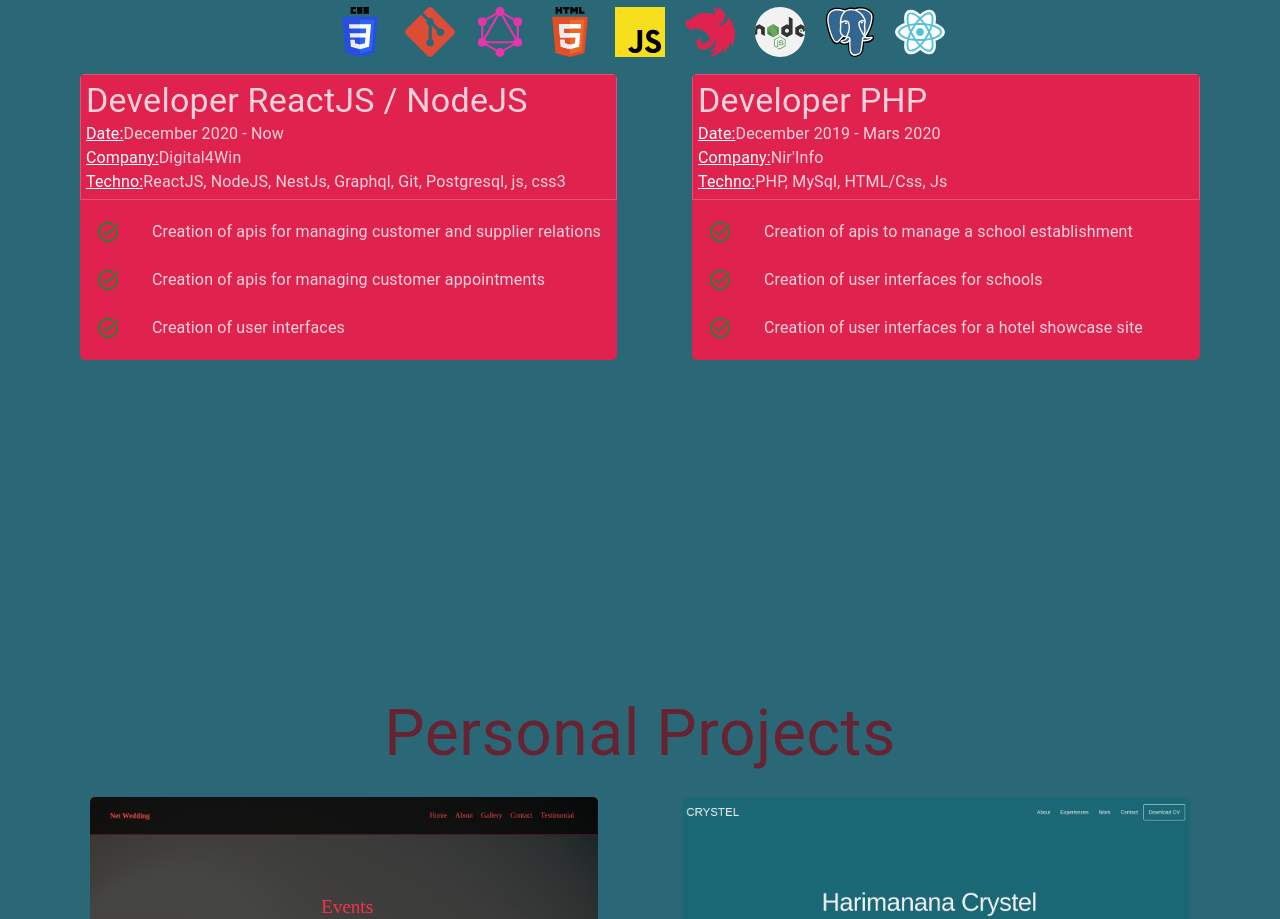
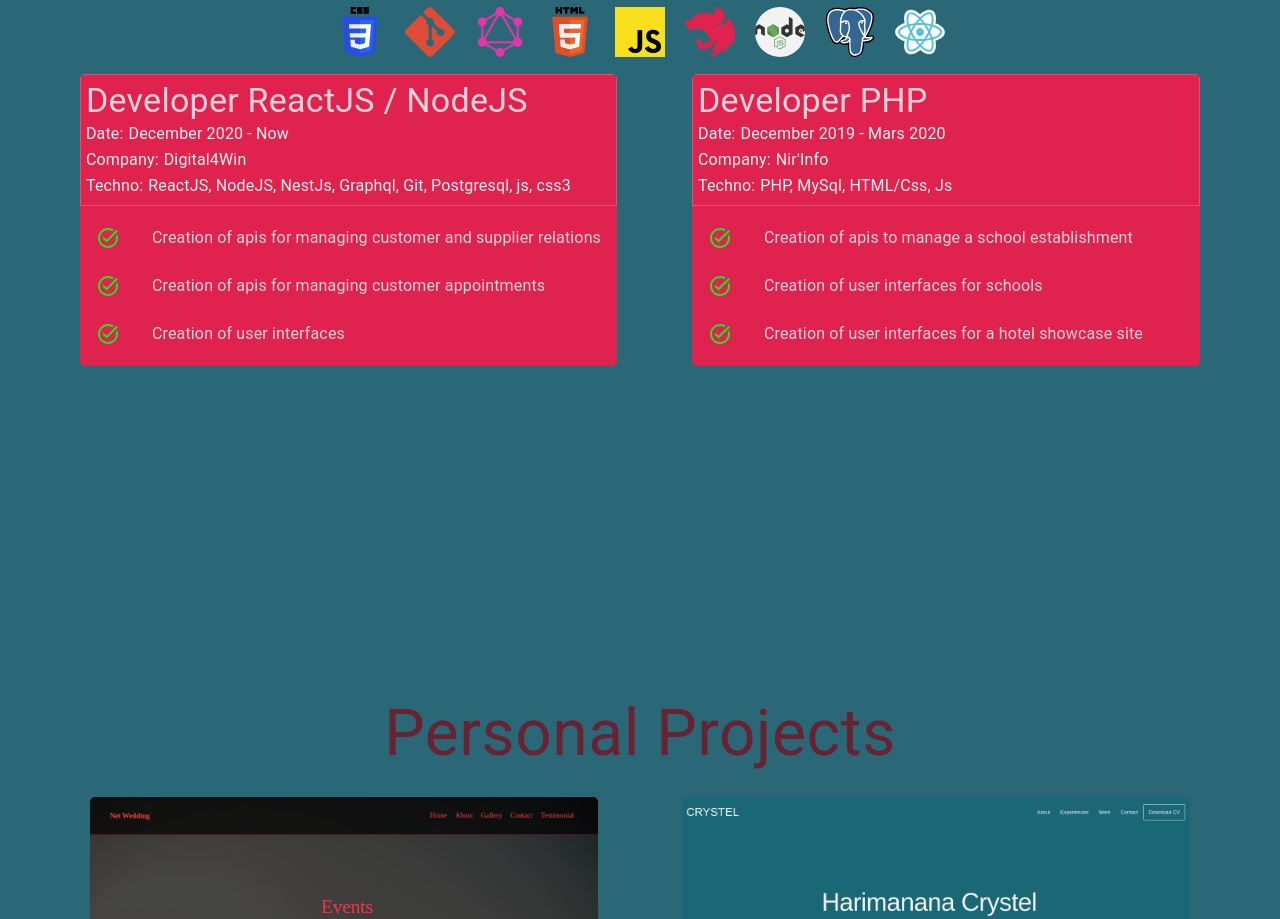
Before and after one commit to crystel1996/crystel.dev, a React (Create React App) app: page / in a window 1280 px wide. Shown: the part 1760-2679 px from the top of the page. Built offline with nearby package versions, Linux system fonts and the light colour scheme.

Commit message:
fix typography experiences

```diff
--- a/src/Components/Experiences/Exeperiences.tsx
+++ b/src/Components/Experiences/Exeperiences.tsx
@@ -31,27 +31,27 @@ export const Experience: FC<ExperienceComponentInterface> = () => {
             <Box className={classes.experiencesItem}>
                 <Box className={classes.experiencesTitle}>
                     <Typography variant="h4">Developer ReactJS / NodeJS</Typography>
-                    <Typography display="flex"><Typography className={classes.experiencesLibelle}>Date:</Typography> December 2020 - Now</Typography>
-                    <Typography display="flex"><Typography className={classes.experiencesLibelle}>Company:</Typography> Digital4Win</Typography>
-                    <Typography display="flex"><Typography className={classes.experiencesLibelle}>Techno:</Typography> ReactJS, NodeJS, NestJs, Graphql, Git, Postgresql, js, css3</Typography>
+                    <Typography className={classes.experiencesLibelle}>Date:<Typography component="span">December 2020 - Now</Typography></Typography>
+                    <Typography className={classes.experiencesLibelle}>Company:<Typography component="span"> Digital4Win</Typography></Typography>
+                    <Typography className={classes.experiencesLibelle}>Techno:<Typography component="span">ReactJS, NodeJS, NestJs, Graphql, Git, Postgresql, js, css3</Typography></Typography>
                 </Box>
                 <Box>
                     <List>
                         <ListItem>
                             <ListItemIcon>
-                                <TaskAlt color="success" />
+                                <TaskAlt htmlColor="#17e821" />
                             </ListItemIcon>
                             <ListItemText>Creation of apis for managing customer and supplier relations</ListItemText>
                         </ListItem>
                         <ListItem>
                             <ListItemIcon>
-                                <TaskAlt color="success" />
+                                <TaskAlt htmlColor="#17e821" />
                             </ListItemIcon>
                             <ListItemText>Creation of apis for managing customer appointments</ListItemText>
                         </ListItem>
                         <ListItem>
                             <ListItemIcon>
-                                <TaskAlt color="success" />
+                                <TaskAlt htmlColor="#17e821" />
                             </ListItemIcon>
                             <ListItemText>Creation of user interfaces </ListItemText>
                         </ListItem>
@@ -61,15 +61,15 @@ export const Experience: FC<ExperienceComponentInterface> = () => {
             <Box className={classes.experiencesItem}>
                 <Box className={classes.experiencesTitle}>
                     <Typography variant="h4">Developer PHP</Typography>
-                    <Typography display="flex"><Typography className={classes.experiencesLibelle}>Date:</Typography> December 2019 - Mars 2020</Typography>
-                    <Typography display="flex"><Typography className={classes.experiencesLibelle}>Company:</Typography> Nir'Info</Typography>
-                    <Typography display="flex"><Typography className={classes.experiencesLibelle}>Techno:</Typography> PHP, MySql, HTML/Css, Js</Typography>
+                    <Typography className={classes.experiencesLibelle}>Date:<Typography component="span">December 2019 - Mars 2020</Typography> </Typography>
+                    <Typography className={classes.experiencesLibelle}>Company:<Typography component="span">Nir'Info</Typography></Typography>
+                    <Typography className={classes.experiencesLibelle}>Techno:<Typography component="span"> PHP, MySql, HTML/Css, Js</Typography></Typography>
                 </Box>
                 <Box>
                     <List>
                         <ListItem>
                             <ListItemIcon>
-                                <TaskAlt color="success" />
+                                <TaskAlt htmlColor="#17e821" />
                             </ListItemIcon>
                             <ListItemText>
                                 Creation of apis to manage a school establishment
@@ -77,7 +77,7 @@ export const Experience: FC<ExperienceComponentInterface> = () => {
                         </ListItem>
                         <ListItem>
                             <ListItemIcon>
-                                <TaskAlt color="success" />
+                                <TaskAlt htmlColor="#17e821" />
                             </ListItemIcon>
                             <ListItemText>
                                 Creation of user interfaces for schools
@@ -85,7 +85,7 @@ export const Experience: FC<ExperienceComponentInterface> = () => {
                         </ListItem>
                         <ListItem>
                             <ListItemIcon>
-                                <TaskAlt color="success" />
+                                <TaskAlt htmlColor="#17e821" />
                             </ListItemIcon>
                             <ListItemText>
                                 Creation of user interfaces for a hotel showcase site
--- a/src/Components/Experiences/style.module.css
+++ b/src/Components/Experiences/style.module.css
@@ -41,9 +41,15 @@
 }
 
 .experiencesLibelle {
-    text-decoration: underline;
+    padding-bottom: 2px;
+    font-weight: bold;
+    display: flex;
     margin-right: 2px;
-    color: rgba(255, 255, 255, 1);
+    color: #F2F2F2;
+}
+
+.experiencesLibelle span {
+    margin-left: 5px;
 }
 
 @media only screen and (max-width: 1200px) {
```
